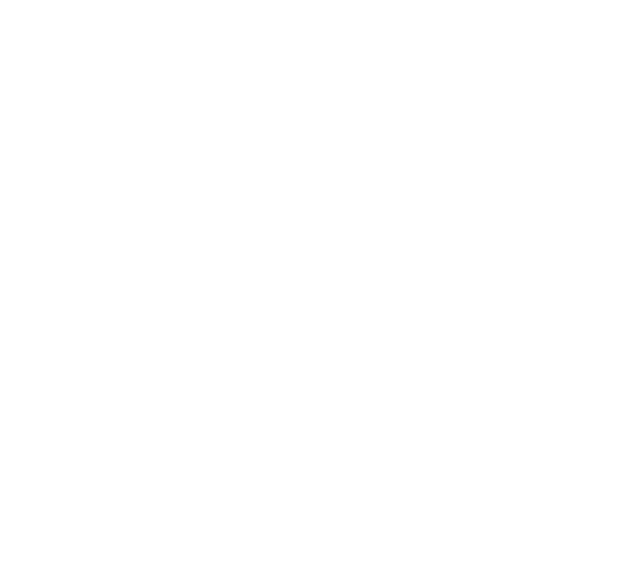
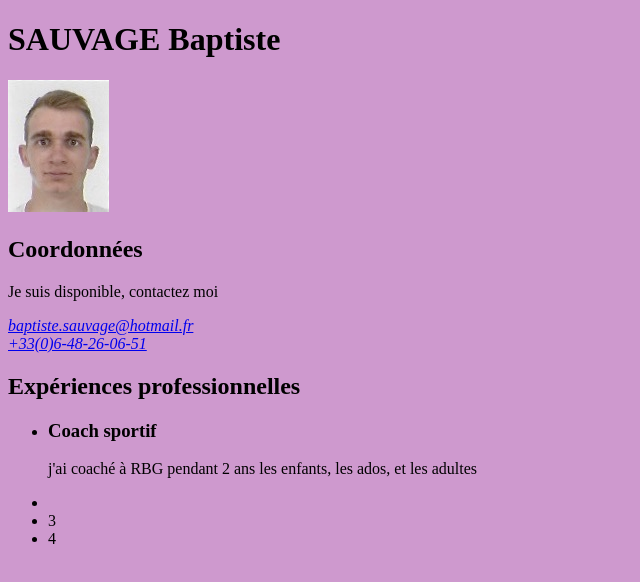
Before and after one commit to baptwild/J1-Balises_html, a plain HTML site: page index.html in a window 1280 px wide. Shown: the whole page, without its empty margins (0-640 px from the left). Drawn offline with Linux system fonts and the light colour scheme.

Commit message:
fin du jour 1

```diff
--- /dev/null
+++ b/assets/CSS/style.css
@@ -0,0 +1,4 @@
+Body {
+    background-color: #ce99ce;
+
+};
--- a/index.html
+++ b/index.html
@@ -1,10 +1,41 @@
 <!DOCTYPE html>
 <html lang="fr">
 <head>
+    <link rel="stylesheet" href="assets/CSS/style.css">
     <meta charset="UTF-8">
-    <title>Title</title>
+    <meta http-equiv="X-UA-Compatible" content="IE=edge">
+    <meta name="viewport" content="width=device-width, initial-scale=1.0">
+    <meta name="description" content="nous découvrons les premières balises">
+    <title> Les balises HTML</title>
 </head>
 <body>
+    <h1> SAUVAGE Baptiste </h1>
+    <img src="assets/images/idpicture.jpeg" alt="Super photo de baptiste">
+    <section>
+        <h2> Coordonnées </h2>
+        <p> Je suis disponible, contactez moi</p>
+        <address>
+            <!-- on utilise une balise anchor <a></a>> pour definir les liens-->
+            <!-- dans ce cas precis on donne un lien a notre couriel -->
+            <a href="mailto:baptiste.sauvage@hotmail.fr"> baptiste.sauvage@hotmail.fr</a>
+            <!-- Pareil avec le mail -->
+            <br>
+            <a href="tel:+33648260651"> +33(0)6-48-26-06-51</a>
+        </address>
+    </section>
+
+    <section>
+        <h2> Expériences professionnelles </h2>
+        <ul>
+           <li>
+               <h3> Coach sportif</h3>
+               <p> j'ai coaché à RBG pendant 2 ans les enfants, les ados, et les adultes</p>
+           </li>
+            <li> </li>
+            <li> 3 </li>
+            <li> 4  </li>
+        </ul>
+    </section>
 
 </body>
 </html>
```
Also changed, not shown: assets/images/idpicture.jpeg (added).
